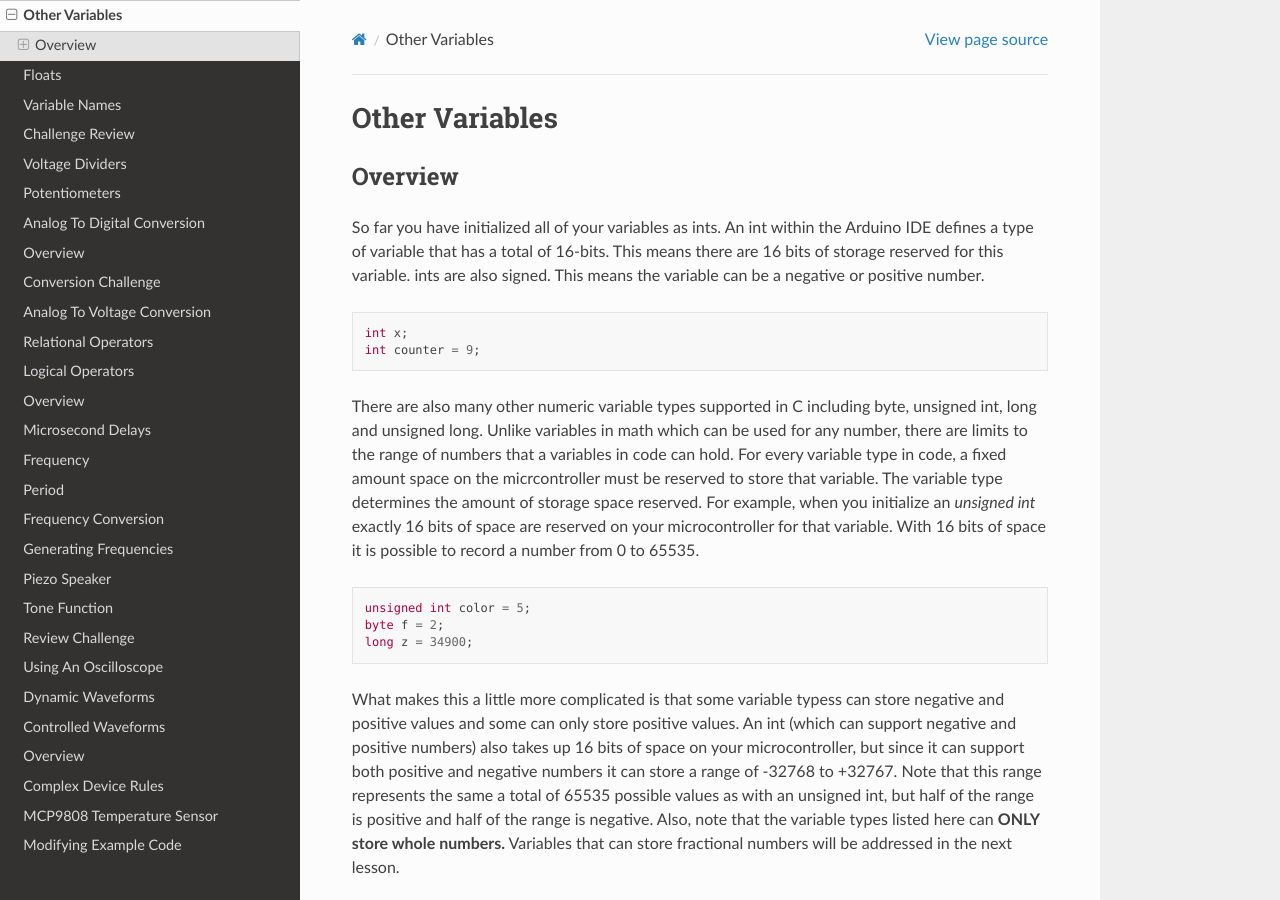
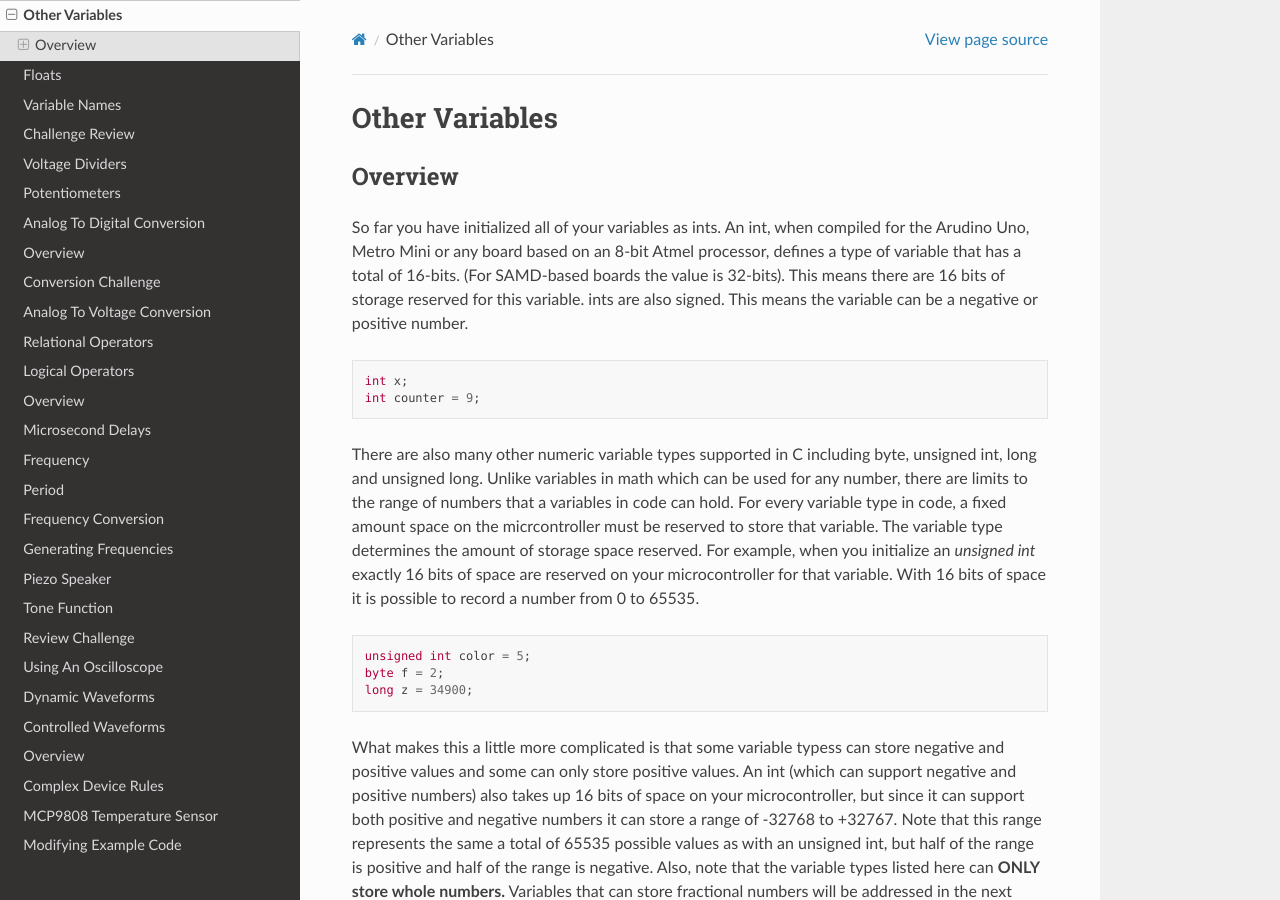
Before and after one commit to maxtkc/mvths-wiki, a Sphinx documentation site: the page built from docs/020a-other-variables.rst, in a window 1280 px wide and 900 px high. Built offline with Sphinx 7.4.7 and the Read the Docs theme 2.0.0, drawn with Linux system fonts in a browser that asks for light colours; pages that are not in the unit, such as notebooks, are missing from menus.

Commit message:
Update 020a-other-variables.rst

```diff
--- a/docs/020a-other-variables.rst
+++ b/docs/020a-other-variables.rst
@@ -4,7 +4,7 @@ Other Variables
 Overview
 --------
 
-So far you have initialized all of your variables as ints. An int within the Arduino IDE defines a type of variable that has a total of 16-bits. This means there are 16 bits of storage reserved for this variable. ints are also signed. This means the variable can be a negative or positive number.
+So far you have initialized all of your variables as ints. An int, when compiled for the Arudino Uno, Metro Mini or any board based on an 8-bit Atmel processor, defines a type of variable that has a total of 16-bits. (For SAMD-based boards the value is 32-bits). This means there are 16 bits of storage reserved for this variable. ints are also signed. This means the variable can be a negative or positive number.
 
 .. code-block:: c
 
```
